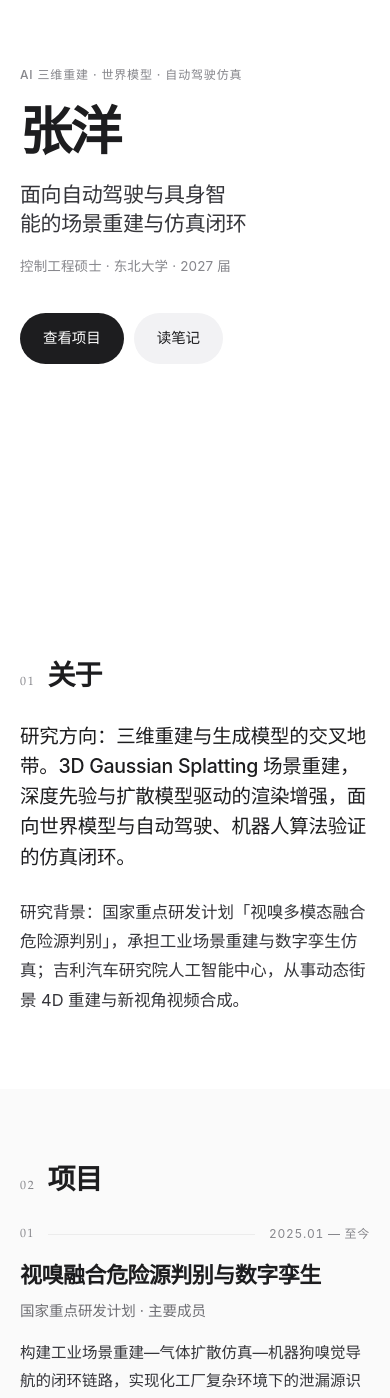
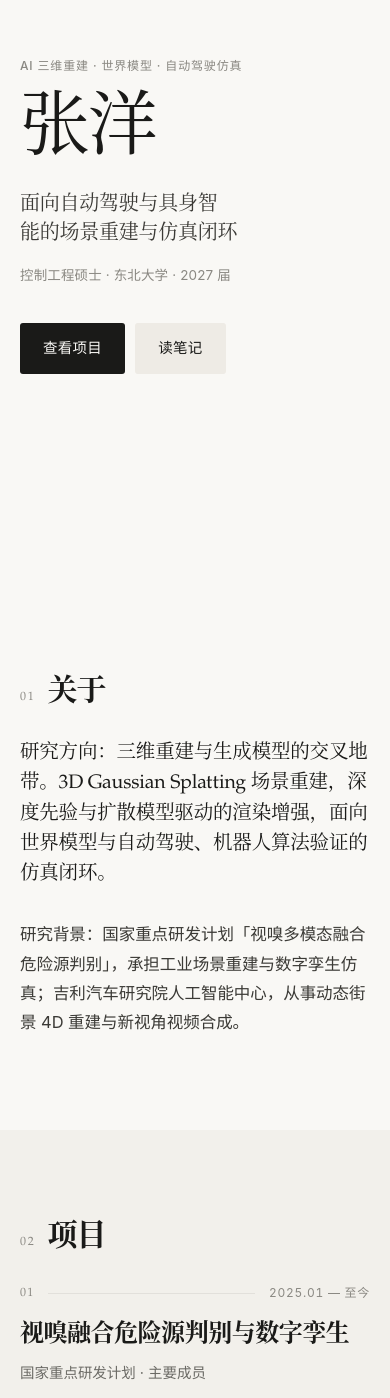
Before and after one commit to Piciqure/zhangyang-me, a plain HTML site: page index.html in a window 390 px wide. Shown: the part 191-1589 px from the top of the page. Drawn offline with Linux system fonts and the light colour scheme.

Commit message:
style: 改为米白底与衬线标题的编辑式版式,加大留白并收紧卡片与标签样式
Co-Authored-By: Claude Opus 5.5 <noreply@anthropic.com>

```diff
--- a/assets/css/style.css
+++ b/assets/css/style.css
@@ -5,54 +5,54 @@
    ============================================================ */
 
 :root {
-  --paper: #ffffff;
-  --paper-alt: #fafafa;
-  --paper-sunk: #f5f5f7;
-  --surface-2: #f2f2f4;
+  --paper: #f9f8f5;
+  --paper-alt: #f2f0eb;
+  --paper-sunk: #ece9e3;
+  --surface-2: #eeebe5;
 
-  --ink: #1d1d1f;
-  --ink-soft: #35353a;
-  --ink-mute: #6e6e73;
-  --ink-faint: #86868b;
+  --ink: #1a1a18;
+  --ink-soft: #3b3a36;
+  --ink-mute: #6b6a65;
+  --ink-faint: #8a8882;
 
-  --rule: rgba(0, 0, 0, 0.11);
-  --rule-soft: rgba(0, 0, 0, 0.065);
-  --nav-bg: rgba(255, 255, 255, 0.74);
-  --nav-rule: rgba(0, 0, 0, 0.08);
+  --rule: rgba(26, 26, 24, 0.14);
+  --rule-soft: rgba(26, 26, 24, 0.08);
+  --nav-bg: rgba(249, 248, 245, 0.82);
+  --nav-rule: rgba(26, 26, 24, 0.09);
 
-  --shadow-sm: 0 1px 2px rgba(0, 0, 0, 0.035), 0 8px 24px rgba(0, 0, 0, 0.045);
+  --shadow-sm: 0 1px 1px rgba(26, 26, 24, 0.02), 0 4px 14px rgba(26, 26, 24, 0.025);
 
-  --r-sm: 12px;
-  --r-md: 18px;
-  --r-lg: 22px;
+  --r-sm: 3px;
+  --r-md: 6px;
+  --r-lg: 8px;
 
   --font-sans: -apple-system, BlinkMacSystemFont, 'SF Pro Text', 'Segoe UI',
     'PingFang SC', 'Hiragino Sans GB', 'Microsoft YaHei', sans-serif;
   --font-serif: 'Iowan Old Style', 'Palatino Linotype', Palatino, 'Songti SC',
-    'Source Han Serif SC', 'Noto Serif CJK SC', Georgia, serif;
+    'Source Han Serif SC', 'Noto Serif CJK SC', 'Noto Serif SC', Georgia, serif;
 
   --ease: cubic-bezier(0.22, 0.61, 0.36, 1);
-  --maxw: 1080px;
-  --rail: 232px;
-  --rail-gap: 64px;
+  --maxw: 1120px;
+  --rail: 240px;
+  --rail-gap: 72px;
 }
 
 @media (prefers-color-scheme: dark) {
   :root {
-    --paper: #000000;
-    --paper-alt: #0b0b0c;
-    --paper-sunk: #1c1c1e;
-    --surface-2: #242427;
+    --paper: #121211;
+    --paper-alt: #181816;
+    --paper-sunk: #1f1f1c;
+    --surface-2: #22221f;
 
-    --ink: #f5f5f7;
-    --ink-soft: #d8d8dd;
-    --ink-mute: #a8a8ae;
-    --ink-faint: #8e8e93;
+    --ink: #f2f0ea;
+    --ink-soft: #d6d3cb;
+    --ink-mute: #a5a29a;
+    --ink-faint: #8a877f;
 
-    --rule: rgba(255, 255, 255, 0.14);
-    --rule-soft: rgba(255, 255, 255, 0.085);
-    --nav-bg: rgba(0, 0, 0, 0.68);
-    --nav-rule: rgba(255, 255, 255, 0.11);
+    --rule: rgba(242, 240, 234, 0.16);
+    --rule-soft: rgba(242, 240, 234, 0.09);
+    --nav-bg: rgba(18, 18, 17, 0.72);
+    --nav-rule: rgba(242, 240, 234, 0.1);
 
     --shadow-sm: none;
   }
@@ -71,7 +71,7 @@ html {
 body {
   font-family: var(--font-sans);
   font-size: 18px;
-  line-height: 1.68;
+  line-height: 1.72;
   color: var(--ink);
   background: var(--paper);
   -webkit-font-smoothing: antialiased;
@@ -145,7 +145,7 @@ time, .num { font-variant-numeric: tabular-nums; }
   position: relative;
   min-height: 100svh;
   display: flex; flex-direction: column; justify-content: center;
-  padding: 148px 0 104px;
+  padding: 160px 0 120px;
 }
 .hero-grid {
   display: grid;
@@ -159,16 +159,18 @@ time, .num { font-variant-numeric: tabular-nums; }
   text-transform: uppercase;
 }
 .hero-name {
-  font-size: clamp(52px, 8.6vw, 98px);
-  font-weight: 700;
-  letter-spacing: -0.04em;
-  line-height: 0.96;
-  margin-bottom: 30px;
+  font-family: var(--font-serif);
+  font-size: clamp(64px, 12vw, 136px);
+  font-weight: 500;
+  letter-spacing: -0.035em;
+  line-height: 0.98;
+  margin-bottom: 40px;
 }
 .hero-sub {
-  font-size: clamp(22px, 2.8vw, 32px);
-  line-height: 1.38;
-  letter-spacing: -0.02em;
+  font-family: var(--font-serif);
+  font-size: clamp(22px, 2.6vw, 30px);
+  line-height: 1.42;
+  letter-spacing: -0.012em;
   color: var(--ink-soft);
   font-weight: 400;
   max-width: 22em;
@@ -183,8 +185,8 @@ time, .num { font-variant-numeric: tabular-nums; }
 .actions { display: flex; gap: 12px; flex-wrap: wrap; }
 .btn {
   display: inline-flex; align-items: center; justify-content: center;
-  padding: 13px 28px; border-radius: 980px;
-  font-size: 15.5px; font-weight: 500; letter-spacing: -0.005em;
+  padding: 14px 30px; border-radius: var(--r-sm);
+  font-size: 14.5px; font-weight: 500; letter-spacing: 0.02em;
   border: 1px solid transparent;
   transition: opacity .22s var(--ease), background .22s var(--ease),
               color .22s var(--ease), transform .18s var(--ease);
@@ -245,9 +247,9 @@ time, .num { font-variant-numeric: tabular-nums; }
 }
 
 /* ---------- 区块骨架 ---------- */
-.sec { padding: 112px 0; }
+.sec { padding: 152px 0; }
 .sec-alt { background: var(--paper-alt); }
-.sec-tight { padding: 8px 0 112px; }
+.sec-tight { padding: 8px 0 152px; }
 
 .sec-grid {
   display: grid;
@@ -262,10 +264,11 @@ time, .num { font-variant-numeric: tabular-nums; }
   color: var(--ink-faint); font-variant-numeric: tabular-nums;
 }
 .sec-title {
-  font-size: clamp(30px, 3.8vw, 40px);
+  font-family: var(--font-serif);
+  font-size: clamp(34px, 4.6vw, 52px);
   font-weight: 600;
   letter-spacing: -0.03em;
-  line-height: 1.15;
+  line-height: 1.12;
   text-wrap: balance;
 }
 .sec-body { min-width: 0; }
@@ -281,12 +284,13 @@ time, .num { font-variant-numeric: tabular-nums; }
   text-wrap: pretty;
 }
 .prose p:first-child {
-  font-size: clamp(20px, 2.3vw, 23px);
+  font-family: var(--font-serif);
+  font-size: clamp(21px, 2.6vw, 27px);
   line-height: 1.55;
   color: var(--ink);
   font-weight: 500;
-  letter-spacing: -0.014em;
-  margin-bottom: 26px;
+  letter-spacing: -0.01em;
+  margin-bottom: 30px;
 }
 .prose p:last-child { margin-bottom: 0; }
 
@@ -294,7 +298,7 @@ time, .num { font-variant-numeric: tabular-nums; }
 .work-list { display: flex; flex-direction: column; }
 .work {
   display: flex; flex-direction: column;
-  padding: 44px 0 48px;
+  padding: 64px 0 68px;
   border-top: 1px solid var(--rule-soft);
 }
 .work:first-child { border-top: none; padding-top: 0; }
@@ -356,8 +360,9 @@ time, .num { font-variant-numeric: tabular-nums; }
 .work-title-row .work-title { margin-bottom: 0; }
 
 .work-title {
-  font-size: clamp(22px, 2.7vw, 29px);
-  font-weight: 600; letter-spacing: -0.024em; line-height: 1.2;
+  font-family: var(--font-serif);
+  font-size: clamp(24px, 3vw, 34px);
+  font-weight: 600; letter-spacing: -0.02em; line-height: 1.22;
   margin-bottom: 10px;
   text-wrap: balance;
 }
@@ -389,19 +394,16 @@ time, .num { font-variant-numeric: tabular-nums; }
 /* 技术标签 */
 .tags { display: flex; flex-wrap: wrap; gap: 7px; }
 .tags li {
-  font-size: 11px; letter-spacing: 0.08em;
+  font-size: 10.5px; letter-spacing: 0.08em; font-weight: 500;
   text-transform: uppercase;
   color: var(--ink-mute);
-  background: var(--surface-2);
-  padding: 5px 11px; border-radius: 6px;
+  background: transparent;
+  border: 1px solid var(--rule);
+  padding: 5px 10px; border-radius: 2px;
   white-space: nowrap;
-  transition: color .2s var(--ease), background .2s var(--ease);
+  transition: color .2s var(--ease), border-color .2s var(--ease);
 }
-.sec-alt .tags li { background: var(--paper); }
-@media (prefers-color-scheme: dark) {
-  .tags li { background: var(--surface-2); color: var(--ink-soft); }
-  .sec-alt .tags li { background: var(--paper-sunk); }
-}
+.tags li:hover { color: var(--ink); border-color: var(--ink-faint); }
 
 /* ---------- 教育 ---------- */
 .edu-list { display: flex; flex-direction: column; }
@@ -418,14 +420,15 @@ time, .num { font-variant-numeric: tabular-nums; }
 }
 .edu .crest { width: 34px; height: 34px; border-radius: 8px; }
 .edu-school {
-  font-size: clamp(20px, 2.3vw, 23px);
-  font-weight: 600; letter-spacing: -0.018em;
+  font-family: var(--font-serif);
+  font-size: clamp(22px, 2.6vw, 28px);
+  font-weight: 600; letter-spacing: -0.015em;
 }
 .badge {
-  font-size: 11px; font-weight: 600; letter-spacing: 0.06em;
+  font-size: 10.5px; font-weight: 600; letter-spacing: 0.08em;
   color: var(--ink-mute);
-  background: var(--surface-2);
-  padding: 2px 7px; border-radius: 5px;
+  border: 1px solid var(--rule);
+  padding: 1px 7px; border-radius: 2px;
   transform: translateY(-2px);
 }
 .edu-degree { font-size: 15.5px; color: var(--ink-mute); }
@@ -451,15 +454,16 @@ time, .num { font-variant-numeric: tabular-nums; }
   column-gap: 28px;
   row-gap: 6px;
   align-items: baseline;
-  padding: 22px 0 24px;
+  padding: 28px 0 30px;
   border-top: 1px solid var(--rule-soft);
 }
 .skill:first-child { border-top: none; padding-top: 0; }
 .skill:last-child { padding-bottom: 0; }
 .skill-group {
-  font-size: 12.5px; font-weight: 600;
-  letter-spacing: 0.06em; color: var(--ink-faint);
-  padding-top: 3px;
+  font-size: 11.5px; font-weight: 600;
+  letter-spacing: 0.08em; color: var(--ink-faint);
+  text-transform: uppercase;
+  padding-top: 4px;
 }
 .skill-items {
   font-size: 16px; line-height: 1.85; max-width: 44em;
@@ -475,8 +479,8 @@ time, .num { font-variant-numeric: tabular-nums; }
 
 /* ---------- 联系 ---------- */
 .sec-contact {
-  background: #111113; color: #f5f5f7;
-  padding: 116px 0 112px;
+  background: #1a1a18; color: #f2f0ea;
+  padding: 152px 0 144px;
 }
 .sec-contact .sec-no { color: rgba(255, 255, 255, 0.4); }
 .sec-contact .sec-title { color: #fff; }
@@ -488,8 +492,9 @@ time, .num { font-variant-numeric: tabular-nums; }
 }
 .contact-mail {
   display: inline-block;
-  font-size: clamp(24px, 4.6vw, 42px);
-  font-weight: 600; letter-spacing: -0.028em;
+  font-family: var(--font-serif);
+  font-size: clamp(26px, 5vw, 52px);
+  font-weight: 500; letter-spacing: -0.02em;
   line-height: 1.2;
   padding-bottom: 8px;
   background-image: linear-gradient(currentColor, currentColor);
@@ -530,16 +535,17 @@ time, .num { font-variant-numeric: tabular-nums; }
 
 @media (prefers-color-scheme: dark) {
   .sec-contact {
-    background: #101012;
+    background: #0c0c0b;
     border-top: 1px solid var(--rule);
   }
 }
 
 /* ---------- 页头（列表页） ---------- */
-.page-head { padding: 140px 0 52px; }
+.page-head { padding: 168px 0 72px; }
 .page-head h1 {
-  font-size: clamp(38px, 7vw, 64px);
-  font-weight: 700; letter-spacing: -0.035em; line-height: 1.02;
+  font-family: var(--font-serif);
+  font-size: clamp(44px, 8vw, 88px);
+  font-weight: 500; letter-spacing: -0.03em; line-height: 1.02;
   margin-bottom: 20px;
 }
 .page-sub {
@@ -554,7 +560,7 @@ time, .num { font-variant-numeric: tabular-nums; }
   grid-template-columns: 44px minmax(0, 1fr) 26px;
   column-gap: 20px;
   align-items: start;
-  padding: 34px 0 36px;
+  padding: 44px 0 46px;
   border-top: 1px solid var(--rule-soft);
 }
 .post-item:first-child { border-top: none; padding-top: 0; }
@@ -574,8 +580,9 @@ time, .num { font-variant-numeric: tabular-nums; }
   font-variant-numeric: tabular-nums;
 }
 .post-item h2 {
-  font-size: clamp(20px, 2.5vw, 25px);
-  font-weight: 600; letter-spacing: -0.022em; line-height: 1.3;
+  font-family: var(--font-serif);
+  font-size: clamp(22px, 2.8vw, 30px);
+  font-weight: 600; letter-spacing: -0.018em; line-height: 1.3;
   margin-bottom: 9px;
   transition: opacity .24s var(--ease);
   text-wrap: balance;
@@ -598,7 +605,7 @@ time, .num { font-variant-numeric: tabular-nums; }
 }
 
 /* ---------- 文章 ---------- */
-.article-wrap { padding: 140px 0 100px; }
+.article-wrap { padding: 160px 0 120px; }
 .back {
   display: inline-flex; align-items: center; gap: 7px;
   font-size: 14px; color: var(--ink-faint);
@@ -618,8 +625,9 @@ time, .num { font-variant-numeric: tabular-nums; }
   text-transform: uppercase;
 }
 .article h1 {
-  font-size: clamp(28px, 3.8vw, 40px);
-  font-weight: 600; letter-spacing: -0.03em; line-height: 1.26;
+  font-family: var(--font-serif);
+  font-size: clamp(32px, 4.8vw, 54px);
+  font-weight: 500; letter-spacing: -0.025em; line-height: 1.2;
   margin: 16px 0 0;
   text-wrap: pretty;
 }
@@ -637,7 +645,8 @@ time, .num { font-variant-numeric: tabular-nums; }
   letter-spacing: -0.008em;
 }
 .article h2 {
-  font-size: clamp(18px, 2.1vw, 20px);
+  font-family: var(--font-serif);
+  font-size: clamp(20px, 2.4vw, 24px);
   font-weight: 600; letter-spacing: -0.012em;
   color: var(--ink);
   margin: 52px 0 16px;
@@ -676,8 +685,8 @@ time, .num { font-variant-numeric: tabular-nums; }
 /* ---------- 入场动画 ---------- */
 [data-reveal] {
   opacity: 0;
-  transform: translateY(14px);
-  transition: opacity .8s var(--ease), transform .8s var(--ease);
+  transform: translateY(10px);
+  transition: opacity 1s var(--ease), transform 1s var(--ease);
   transition-delay: var(--d, 0ms);
 }
 [data-reveal].in { opacity: 1; transform: none; }
@@ -725,15 +734,16 @@ time, .num { font-variant-numeric: tabular-nums; }
 @media (max-width: 767px) {
   body { font-size: 17px; }
   .wrap { padding: 0 20px; }
-  .sec { padding: 74px 0; }
-  .sec-tight { padding: 4px 0 74px; }
+  .sec { padding: 92px 0; }
+  .sec-tight { padding: 4px 0 92px; }
   .sec-grid { row-gap: 28px; }
   .sec-rail {
     flex-direction: row; align-items: baseline; gap: 12px;
   }
-  .sec-title { font-size: 28px; }
-  .hero-sub { font-size: 21px; }
-  .hero { padding: 118px 0 84px; min-height: 92svh; }
+  .sec-title { font-size: 30px; }
+  .hero-name { font-size: clamp(56px, 18vw, 80px); }
+  .hero-sub { font-size: 20px; }
+  .hero { padding: 124px 0 88px; min-height: 92svh; }
   .hero-eyebrow { font-size: 12px; margin-bottom: 22px; letter-spacing: 0.07em; }
   .hero-name { margin-bottom: 24px; }
   .hero-sub { margin-bottom: 16px; }
@@ -763,12 +773,14 @@ time, .num { font-variant-numeric: tabular-nums; }
   .skill-items { font-size: 15.5px; line-height: 1.9; }
   .edu-honors { font-size: 14.5px; }
 
-  .sec-contact { padding: 80px 0 76px; }
+  .sec-contact { padding: 92px 0 84px; }
+  .work { padding: 40px 0 44px; }
+  .skill { padding: 22px 0 24px; }
   .contact-intro { margin-bottom: 34px; }
   .contact-meta { margin-top: 44px; }
   .contact-meta > div { grid-template-columns: 74px minmax(0, 1fr); gap: 12px; }
 
-  .page-head { padding: 108px 0 40px; }
+  .page-head { padding: 116px 0 48px; }
   .post-item {
     grid-template-columns: minmax(0, 1fr);
     padding: 28px 0 30px;
--- a/assets/js/main.js
+++ b/assets/js/main.js
@@ -330,7 +330,7 @@
         io.unobserve(en.target);
       }
     });
-  }, { threshold: 0.08, rootMargin: '0px 0px -6% 0px' });
+  }, { threshold: 0.1, rootMargin: '0px 0px -10% 0px' });
 
   Array.prototype.forEach.call(items, function (n) { io.observe(n); });
 })();
```
